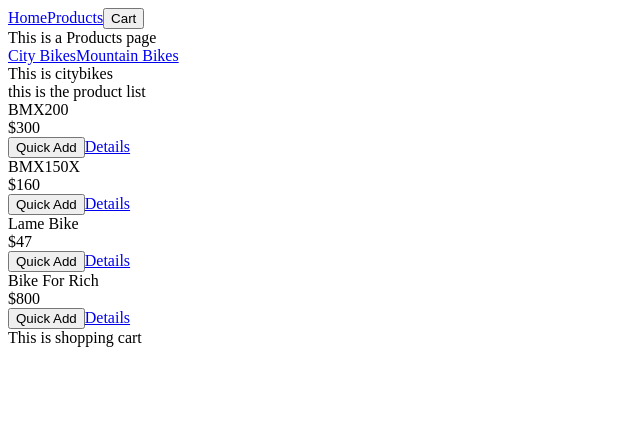
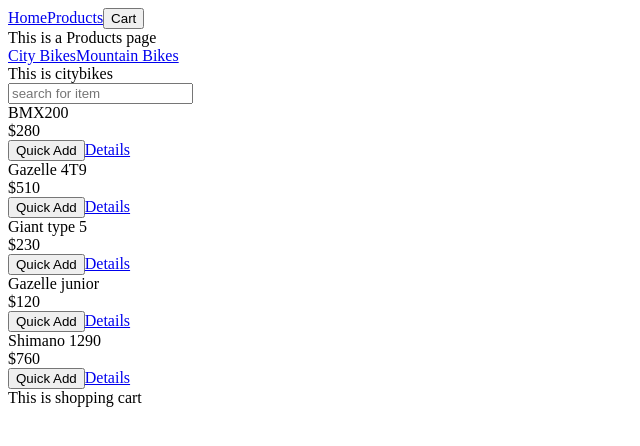
Before and after one commit to benjyongzh/odin-javascript, a React (Create React App) app in the folder projects/shopping-cart/: page /products/citybikes in a window 1280 px wide. Shown: the top 446 px of the page, without its empty margins (0-640 px from the left). Built offline with nearby package versions, Linux system fonts and the light colour scheme.

Commit message:
shift allProducts object to App. pass them into routes respectively. Add searchbar in ProductList.

```diff
--- a/projects/shopping-cart/src/App.js
+++ b/projects/shopping-cart/src/App.js
@@ -9,58 +9,61 @@
 import ProductDetails from "./components/ProductDetails";
 import ShoppingCartBar from "./components/ShoppingCartBar";
 
-/* const allProducts = {
+const allProducts = {
   citybikes: [
     {
       name: "BMX200",
-      price: 300,
+      price: 280,
       id: "citybike1"
     },
     {
-      name: "BMX150X",
-      price: 160,
+      name: "Gazelle 4T9",
+      price: 510,
       id: "citybike2"
     },
     {
-      name: "Lame Bike",
-      price: 47,
+      name: "Giant type 5",
+      price: 230,
       id: "citybike3"
     },
     {
-      name: "Bike For Rich",
-      price: 800,
+      name: "Gazelle junior",
+      price: 120,
       id: "citybike4"
-    }
+    },
+    {
+      name: "Shimano 1290",
+      price: 760,
+      id: "citybike5"
+    },
   ],
   mountainbikes: [
     {
-      name: "BMX200",
-      price: 300,
+      name: "BMX400",
+      price: 450,
       id: "mountainbike1"
     },
     {
-      name: "BMX150X",
-      price: 160,
+      name: "BMX129C",
+      price: 340,
       id: "mountainbike2"
     },
     {
-      name: "Lame Bike",
-      price: 47,
+      name: "Shimano 908B",
+      price: 880,
       id: "mountainbike3"
     },
     {
-      name: "Bike For Rich",
-      price: 800,
+      name: "Snake series 14",
+      price: 1100,
       id: "mountainbike4"
-    }
+    },
   ],
-}; */
+};
 
 function App() {
-
   const {cartValue, setCartValue} = useState(0);
-  // const {products, setProducts} = useState(allProducts);
-  // const {cartItems, setCartItems} = useState({});
+  const {cartItems, setCartItems} = useState({});
 
   return (
     <BrowserRouter className="App">
@@ -72,14 +75,14 @@
 
         <Route path="products" element={<ProductsPage />}>
           <Route index element={<CityBikesProducts />} />
-          <Route path="citybikes" element={<CityBikesProducts />} />
-          <Route path="mountainbikes" element={<MountainBikesProducts />} />
+          <Route path="citybikes" element={<CityBikesProducts products={allProducts.citybikes} />} />
+          <Route path="mountainbikes" element={<MountainBikesProducts products={allProducts.mountainbikes} />} />
           <Route path=":productId" element={<ProductDetails />} />
         </Route>
 
       </Routes>
 
-      <ShoppingCartBar />
+      <ShoppingCartBar cartValue={cartValue} cartItems={cartItems} />
 
     </BrowserRouter>
   );
--- a/projects/shopping-cart/src/components/CityBikesProducts.js
+++ b/projects/shopping-cart/src/components/CityBikesProducts.js
@@ -1,32 +1,35 @@
-import { useState } from "react";
 import ProductList from "./ProductList";
 
-const allProducts = [
+/* const allProducts = [
   {
     name: "BMX200",
-    price: 300,
+    price: 280,
     id: "citybike1"
   },
   {
-    name: "BMX150X",
-    price: 160,
+    name: "Gazelle 4T9",
+    price: 510,
     id: "citybike2"
   },
   {
-    name: "Lame Bike",
-    price: 47,
+    name: "Giant type 5",
+    price: 230,
     id: "citybike3"
   },
   {
-    name: "Bike For Rich",
-    price: 800,
+    name: "Gazelle junior",
+    price: 120,
     id: "citybike4"
-  }
-];
+  },
+  {
+    name: "Shimano 1290",
+    price: 760,
+    id: "citybike5"
+  },
+]; */
 
-function CityBikesProducts() {
+function CityBikesProducts({products}) {
 
-  const [products, setProducts] = useState(allProducts);
 
 
   return (
--- a/projects/shopping-cart/src/components/ItemCard.js
+++ b/projects/shopping-cart/src/components/ItemCard.js
@@ -13,7 +13,7 @@
       <div className="item-name">{itemName}</div>
       <div className="item-price">${itemPrice}</div>
       <button className="item-quickadd-button" onClick={() => addToCart}>Quick Add</button>
-      <Link to="product" className="item-details-button">Details</Link>
+      <Link to=":productId" className="item-details-button">Details</Link>
     </div>
   );
 }
--- a/projects/shopping-cart/src/components/MountainBikesProducts.js
+++ b/projects/shopping-cart/src/components/MountainBikesProducts.js
@@ -1,33 +1,29 @@
-import { useState } from "react";
 import ProductList from "./ProductList";
 
-const allProducts = [
+/* const allProducts = [
   {
-    name: "BMX200",
-    price: 300,
+    name: "BMX400",
+    price: 450,
     id: "mountainbike1"
   },
   {
-    name: "BMX150X",
-    price: 160,
+    name: "BMX129C",
+    price: 340,
     id: "mountainbike2"
   },
   {
-    name: "Lame Bike",
-    price: 47,
+    name: "Shimano 908B",
+    price: 880,
     id: "mountainbike3"
   },
   {
-    name: "Bike For Rich",
-    price: 800,
+    name: "Snake series 14",
+    price: 1100,
     id: "mountainbike4"
   },
-]
+] */
 
-function MountainBikesProducts() {
-
-  const [products, setProducts] = useState(allProducts);
-
+function MountainBikesProducts({products}) {
 
   return (
     <div className="MountainBikesProducts">
--- a/projects/shopping-cart/src/components/ProductList.js
+++ b/projects/shopping-cart/src/components/ProductList.js
@@ -4,11 +4,13 @@
 
 function ProductList({products}) {
 
-  console.log(products)
-
   return (
     <div className="product-list">
-    this is the product list
+      <div className="heading">
+        <input type='search' placeholder="search for item"></input>
+      </div>
+
+      <div className="catalogue">
         {
           products.map(item => {
             return (
@@ -21,6 +23,8 @@
           })
         }
       </div>
+
+    </div>
   );
 }
 
```
Lines whose indentation alone changed are shown as unchanged.
